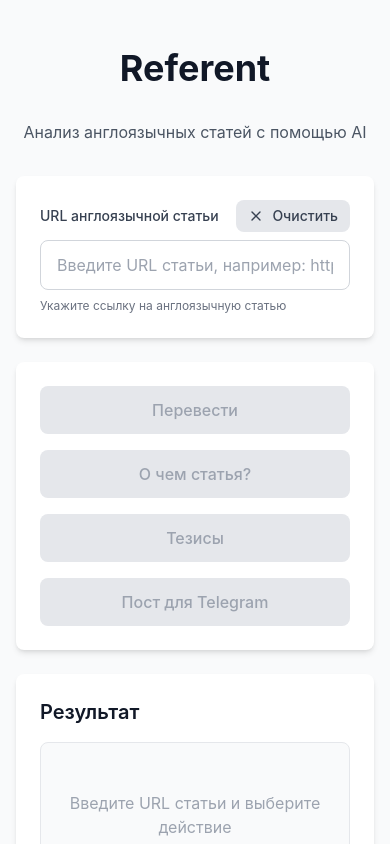
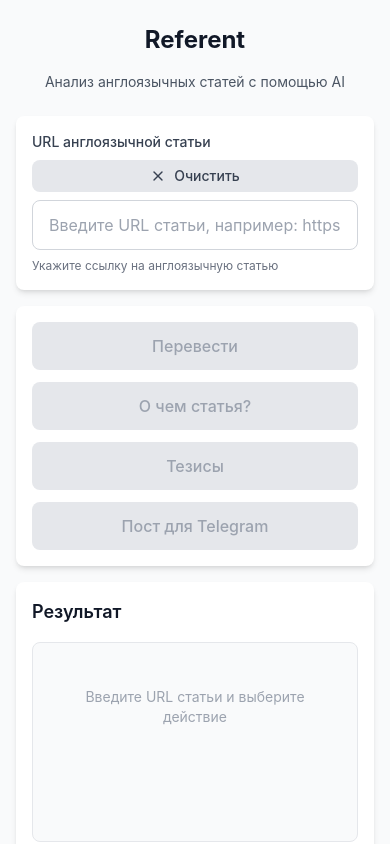
Before and after one commit to rbait31/referent, a Next.js app: page / in a window 390 px wide. Shown: the top 844 px of the page. Built offline with nearby package versions, Linux system fonts and the light colour scheme.

Commit message:
Улучшения адаптивности

```diff
--- a/app/page.tsx
+++ b/app/page.tsx
@@ -288,18 +288,18 @@ export default function Home() {
   }
 
   return (
-    <main className="min-h-screen bg-gray-50 py-12 px-4 sm:px-6 lg:px-8">
+    <main className="min-h-screen bg-gray-50 py-6 sm:py-8 lg:py-12 px-4 sm:px-6 lg:px-8">
       <div className="max-w-4xl mx-auto">
-        <h1 className="text-4xl font-bold text-center text-gray-900 mb-8">
+        <h1 className="text-2xl sm:text-3xl lg:text-4xl font-bold text-center text-gray-900 mb-4 sm:mb-6 lg:mb-8">
           Referent
         </h1>
-        <p className="text-center text-gray-600 mb-8">
+        <p className="text-center text-gray-600 text-sm sm:text-base mb-6 sm:mb-8 px-2">
           Анализ англоязычных статей с помощью AI
         </p>
 
         {/* Поле ввода URL */}
-        <div className="bg-white rounded-lg shadow-md p-6 mb-6">
-          <div className="flex items-center justify-between mb-2">
+        <div className="bg-white rounded-lg shadow-md p-4 sm:p-6 mb-4 sm:mb-6">
+          <div className="flex flex-col sm:flex-row sm:items-center sm:justify-between gap-2 sm:gap-0 mb-2">
             <label htmlFor="url" className="block text-sm font-medium text-gray-700">
               URL англоязычной статьи
             </label>
@@ -307,14 +307,14 @@ export default function Home() {
               onClick={handleClear}
               disabled={loading}
               title="Очистить все поля и результаты"
-              className={`flex items-center gap-2 px-3 py-1.5 text-sm rounded-lg font-medium transition-all ${
+              className={`flex items-center justify-center gap-2 px-3 py-1.5 text-sm rounded-lg font-medium transition-all w-full sm:w-auto ${
                 loading
                   ? 'bg-gray-100 text-gray-400 cursor-not-allowed'
                   : 'bg-gray-200 text-gray-700 hover:bg-gray-300'
               }`}
             >
               <X className="h-4 w-4" />
-              Очистить
+              <span>Очистить</span>
             </button>
           </div>
           <input
@@ -347,8 +347,8 @@ export default function Home() {
         </div>
 
         {/* Кнопки действий */}
-        <div className="bg-white rounded-lg shadow-md p-6 mb-6">
-          <div className="grid grid-cols-1 sm:grid-cols-2 lg:grid-cols-4 gap-4">
+        <div className="bg-white rounded-lg shadow-md p-4 sm:p-6 mb-4 sm:mb-6">
+          <div className="grid grid-cols-1 sm:grid-cols-2 lg:grid-cols-4 gap-3 sm:gap-4">
             <button
               onClick={() => handleAction('translate')}
               disabled={loading || !url.trim()}
@@ -410,16 +410,16 @@ export default function Home() {
 
         {/* Блок ошибок */}
         {error && (
-          <Alert variant="destructive" className="mb-6">
+          <Alert variant="destructive" className="mb-4 sm:mb-6">
             <AlertCircle className="h-4 w-4" />
             <AlertTitle>Ошибка</AlertTitle>
-            <AlertDescription>{error.message}</AlertDescription>
+            <AlertDescription className="break-words">{error.message}</AlertDescription>
           </Alert>
         )}
 
         {/* Блок статуса процесса */}
         {loading && (
-          <div className="bg-blue-50 border border-blue-200 rounded-lg shadow-md p-4 mb-6">
+          <div className="bg-blue-50 border border-blue-200 rounded-lg shadow-md p-4 mb-4 sm:mb-6">
             <div className="flex items-center">
               <div className="animate-spin rounded-full h-5 w-5 border-b-2 border-blue-500 mr-3"></div>
               <span className="text-sm text-blue-700">
@@ -440,41 +440,41 @@ export default function Home() {
         )}
 
         {/* Блок результата */}
-        <div ref={resultRef} className="bg-white rounded-lg shadow-md p-6">
-          <div className="flex items-center justify-between mb-4">
-            <h2 className="text-xl font-semibold text-gray-900">
+        <div ref={resultRef} className="bg-white rounded-lg shadow-md p-4 sm:p-6">
+          <div className="flex flex-col sm:flex-row sm:items-center sm:justify-between gap-3 sm:gap-0 mb-4">
+            <h2 className="text-lg sm:text-xl font-semibold text-gray-900">
               Результат
             </h2>
             {result && !loading && (
               <button
                 onClick={handleCopy}
                 title="Копировать результат"
-                className="flex items-center gap-2 px-3 py-1.5 text-sm rounded-lg font-medium transition-all bg-gray-100 text-gray-700 hover:bg-gray-200"
+                className="flex items-center justify-center gap-2 px-3 py-1.5 text-sm rounded-lg font-medium transition-all bg-gray-100 text-gray-700 hover:bg-gray-200 w-full sm:w-auto"
               >
                 {copied ? (
                   <>
                     <Check className="h-4 w-4" />
-                    Скопировано
+                    <span>Скопировано</span>
                   </>
                 ) : (
                   <>
                     <Copy className="h-4 w-4" />
-                    Копировать
+                    <span>Копировать</span>
                   </>
                 )}
               </button>
             )}
           </div>
-          <div className="min-h-[200px] p-4 bg-gray-50 rounded-lg border border-gray-200">
+          <div className="min-h-[200px] p-3 sm:p-4 bg-gray-50 rounded-lg border border-gray-200">
             {loading ? (
-              <div className="flex items-center justify-center h-full">
-                <div className="animate-spin rounded-full h-12 w-12 border-b-2 border-blue-500"></div>
-                <span className="ml-4 text-gray-600">Генерация результата...</span>
+              <div className="flex flex-col sm:flex-row items-center justify-center h-full gap-3 sm:gap-4">
+                <div className="animate-spin rounded-full h-10 w-10 sm:h-12 sm:w-12 border-b-2 border-blue-500"></div>
+                <span className="text-sm sm:text-base text-gray-600">Генерация результата...</span>
               </div>
             ) : result ? (
-              <div className="text-gray-800 whitespace-pre-wrap font-mono text-sm overflow-auto max-h-[500px]">{result}</div>
+              <div className="text-gray-800 whitespace-pre-wrap font-mono text-xs sm:text-sm overflow-x-auto break-words max-h-[500px]">{result}</div>
             ) : (
-              <div className="text-gray-400 text-center py-8">
+              <div className="text-gray-400 text-center py-8 text-sm sm:text-base px-2">
                 Введите URL статьи и выберите действие
               </div>
             )}
```
